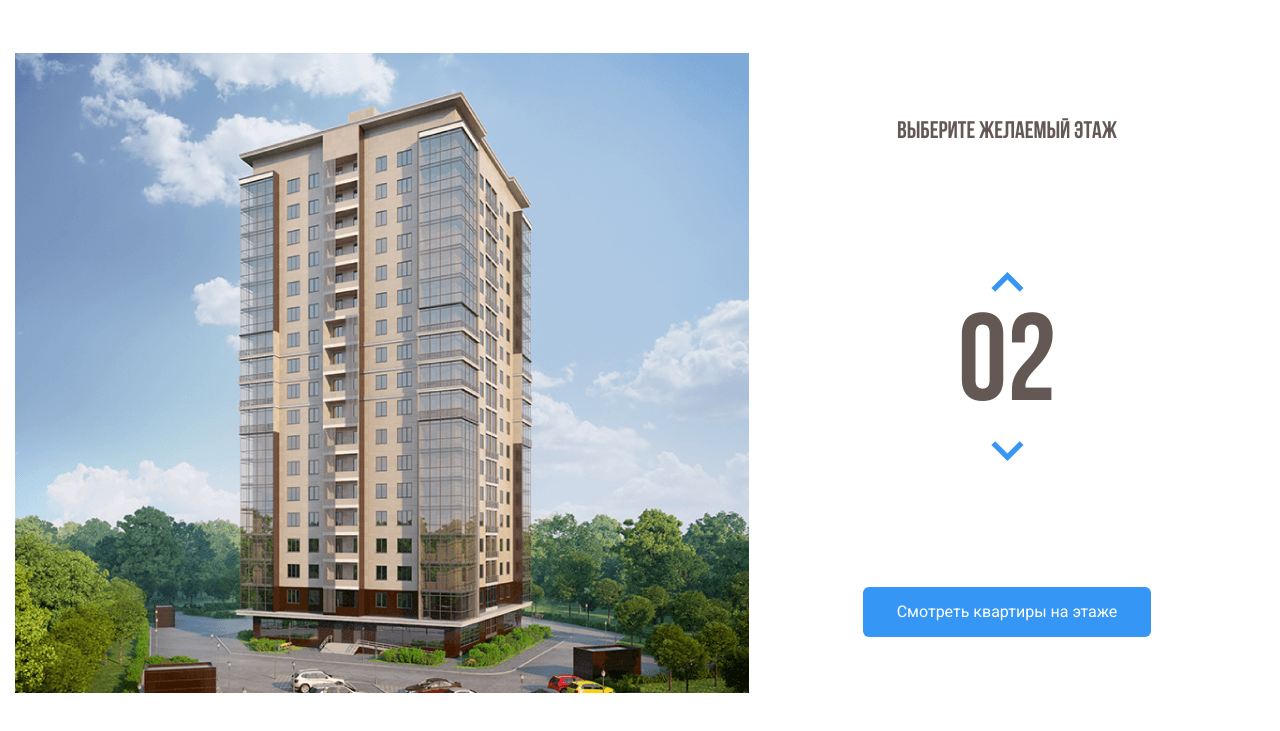
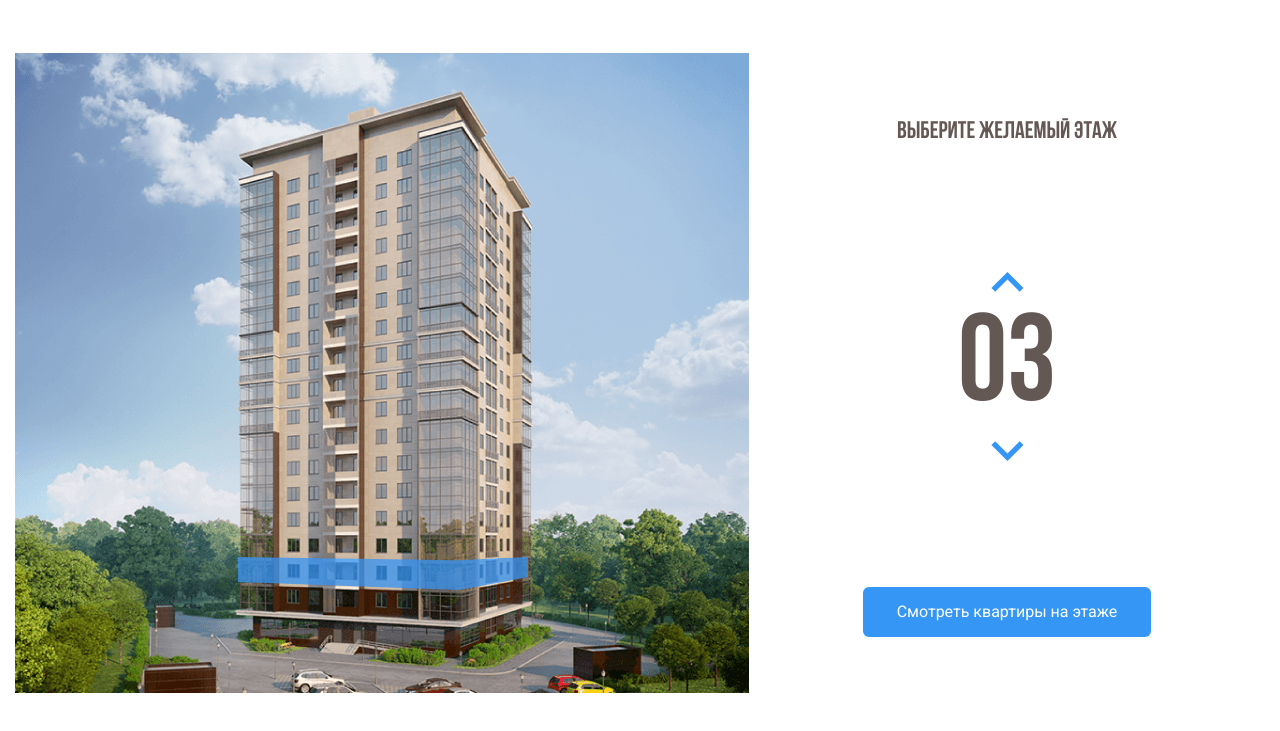
Before and after one commit to ttestt13/Melody, a plain HTML site: page index.html in a window 1280 px wide. Both pictures are taken after a click on the button 1007 px from the left and 353 px from the top of the page. Shown: the part 69-800 px from the top of the page. Drawn offline with nearby package versions, Linux system fonts and the light colour scheme; files whose address does not match are found by name.

Commit message:
Added JS for counter

```diff
--- a/css/style.css
+++ b/css/style.css
@@ -94,6 +94,10 @@
   opacity: 1;
 }
 
+path.current-floor{
+  opacity: 1;
+}
+
 /* -----main-info----- */
 
 .main-info {
--- a/index.html
+++ b/index.html
@@ -53,37 +53,37 @@
                             </pattern>
                             <image id="image0" width="740" height="640" xlink:href="/img/home.png" />
                         </defs>
-                        <path d="M222 530L442.8 538L512 524.3V546L443.5 565.7L222 554.7V530Z" fill="#3595F6"
+                        <path data-floor="02" d="M222 530L442.8 538L512 524.3V546L443.5 565.7L222 554.7V530Z" fill="#3595F6"
                             fill-opacity="0.75" />
-                        <path d="M223 529V504L443.3 507.3L513 504V524L443.7 537L223 529Z" fill="#3595F6"
+                        <path data-floor="03" d="M223 529V504L443.3 507.3L513 504V524L443.7 537L223 529Z" fill="#3595F6"
                             fill-opacity="0.75" />
-                        <path d="M223 503V478H444H513V501L445 508L223 503Z" fill="#3595F6" fill-opacity="0.75" />
-                        <path d="M223 479V454L444.3 450.3L512 457V479H444" fill="#3595F6" fill-opacity="0.75" />
-                        <path d="M223 453V427L444.5 423.7L513 434.7V456L444 449.3L223 453Z" fill="#3595F6"
+                        <path data-floor="04" d="M223 503V478H444H513V501L445 508L223 503Z" fill="#3595F6" fill-opacity="0.75" />
+                        <path data-floor="05" d="M223 479V454L444.3 450.3L512 457V479H444" fill="#3595F6" fill-opacity="0.75" />
+                        <path data-floor="06" d="M223 453V427L444.5 423.7L513 434.7V456L444 449.3L223 453Z" fill="#3595F6"
                             fill-opacity="0.75" />
-                        <path d="M222 426V402.3L443 390L514 413V434.3L443 422L222 426Z" fill="#3595F6"
+                        <path data-floor="07" d="M222 426V402.3L443 390L514 413V434.3L443 422L222 426Z" fill="#3595F6"
                             fill-opacity="0.75" />
-                        <path d="M222 404V379L444.2 362.7L514 391.3V412L443.7 390.3L222 404Z" fill="#3595F6"
+                        <path data-floor="08" d="M222 404V379L444.2 362.7L514 391.3V412L443.7 390.3L222 404Z" fill="#3595F6"
                             fill-opacity="0.75" />
-                        <path d="M222 379V354L444.5 333.7L514 370.3V391L442 362.3L222 379Z" fill="#3595F6"
+                        <path data-floor="09" d="M222 379V354L444.5 333.7L514 370.3V391L442 362.3L222 379Z" fill="#3595F6"
                             fill-opacity="0.75" />
-                        <path d="M222 353V329L445 304.3L514 348.3V370L444.7 332L222 353Z" fill="#3595F6"
+                        <path data-floor="10" d="M222 353V329L445 304.3L514 348.3V370L444.7 332L222 353Z" fill="#3595F6"
                             fill-opacity="0.75" />
-                        <path d="M222 328V304L444.5 275.3L514 326.3V347L443.7 304.7L222 328Z" fill="#3595F6"
+                        <path data-floor="11" d="M222 328V304L444.5 275.3L514 326.3V347L443.7 304.7L222 328Z" fill="#3595F6"
                             fill-opacity="0.75" />
-                        <path d="M221 304V280L443.3 247L514 306.3V326L444 275.3L221 304Z" fill="#3595F6"
+                        <path data-floor="12" d="M221 304V280L443.3 247L514 306.3V326L444 275.3L221 304Z" fill="#3595F6"
                             fill-opacity="0.75" />
-                        <path d="M222 279V255L443.2 220L513 284V305L444.3 246.7L222 279Z" fill="#3595F6"
+                        <path data-floor="13" d="M222 279V255L443.2 220L513 284V305L444.3 246.7L222 279Z" fill="#3595F6"
                             fill-opacity="0.75" />
-                        <path d="M222 255V230L444.3 192L513 262.3V283L444 219L222 255Z" fill="#3595F6"
+                        <path data-floor="14" d="M222 255V230L444.3 192L513 262.3V283L444 219L222 255Z" fill="#3595F6"
                             fill-opacity="0.75" />
-                        <path d="M222 229V204L442.8 160.3L513 239.3V262L444 188.7L222 229Z" fill="#3595F6"
+                        <path data-floor="15" d="M222 229V204L442.8 160.3L513 239.3V262L444 188.7L222 229Z" fill="#3595F6"
                             fill-opacity="0.75" />
-                        <path d="M223 205V180L443 132L513 217V240L442.3 160.7L223 205Z" fill="#3595F6"
+                        <path data-floor="16" d="M223 205V180L443 132L513 217V240L442.3 160.7L223 205Z" fill="#3595F6"
                             fill-opacity="0.75" />
-                        <path d="M222 180V155L441.8 103L513 195.3V218L443.3 131.7L222 180Z" fill="#3595F6"
+                        <path data-floor="17" d="M222 180V155L441.8 103L513 195.3V218L443.3 131.7L222 180Z" fill="#3595F6"
                             fill-opacity="0.75" />
-                        <path d="M222 155V129L444 72.3L513 174V195L443.7 103.3L222 155Z" fill="#3595F6"
+                        <path data-floor="18" d="M222 155V129L444 72.3L513 174V195L443.7 103.3L222 155Z" fill="#3595F6"
                             fill-opacity="0.75" />
                     </svg>
                 </div>
@@ -101,7 +101,7 @@
                     </div>
                     <!-- /.counter-group -->
                     <button class="button button-primary">
-                        Смотреть  квартиры на этаже
+                        Смотреть квартиры на этаже
                     </button>
                 </div>
                 <!-- /.main-info -->
@@ -110,6 +110,10 @@
         </div>
         <!-- /.container -->
     </main>
+    <script src="https://code.jquery.com/jquery-3.6.0.min.js"
+        integrity="sha256-/xUj+3OJU5yExlq6GSYGSHk7tPXikynS7ogEvDej/m4=" crossorigin="anonymous">
+        </script>
+        <script src="/js/main.js"></script>
 </body>
 
 </html>
--- /dev/null
+++ b/js/main.js
@@ -0,0 +1,33 @@
+$(document).ready(function () {
+    var currentFloor = 2; //переменная, где храниться текущий этаж
+    var floorPath = $(".home-image path"); //каждый отдельный этаж в svg
+    var counterUp = $(".counter-up"); //кнопка увилечения этажа
+    var counterDown = $(".counter-down"); //кнопка уменьшения этажа
+
+    //Функция при наведении мышкой этаж
+    floorPath.on("mouseover", function() {
+        floorPath.removeClass('current-floor'); // удаляем активный класс этажа
+        currentFloor = $(this).attr("data-floor"); // получаем значение текущего этажа
+        $(".counter").text(currentFloor); // записывае значение этажа в счетчике справа
+    });
+    //Отслеживаем клик по кнопке вверх
+    counterUp.on("click", function () {
+        if (currentFloor < 18) { //проверяем значение этажа, не больше 18
+            currentFloor++; //прибовляем 1 этаж
+            uscurrentFloor = currentFloor.toLocaleString('en-US', {minimumIntegerDigits: 2, useGroupping: false}); //форматируем переменную с этажом 01 вместо 1
+            $(".counter").text(uscurrentFloor); // записывае значение этажа в счетчике справа
+            floorPath.removeClass('current-floor'); // удаляем активный класс этажа
+            $(`[data-floor=${uscurrentFloor}]`).toggleClass('current-floor'); // посвечиваем текущий этаж
+        }
+    });
+    //Отслеживаем клик по кнопке вниз
+    counterDown.on("click", function () {
+        if (currentFloor > 2) { //проверяем значение этажа, не ментше 02
+            currentFloor--; // отнимае 1 этаж
+            uscurrentFloor = currentFloor.toLocaleString('en-US', {minimumIntegerDigits: 2, useGroupping: false}); //форматируем переменную с этажом 01 вместо 1
+            $(".counter").text(uscurrentFloor); // записывае значение этажа в счетчике справа
+            floorPath.removeClass('current-floor'); // удаляем активный класс этажа
+            $(`[data-floor=${uscurrentFloor}]`).toggleClass('current-floor'); // посвечиваем текущий этаж
+        }
+    });
+});
```
